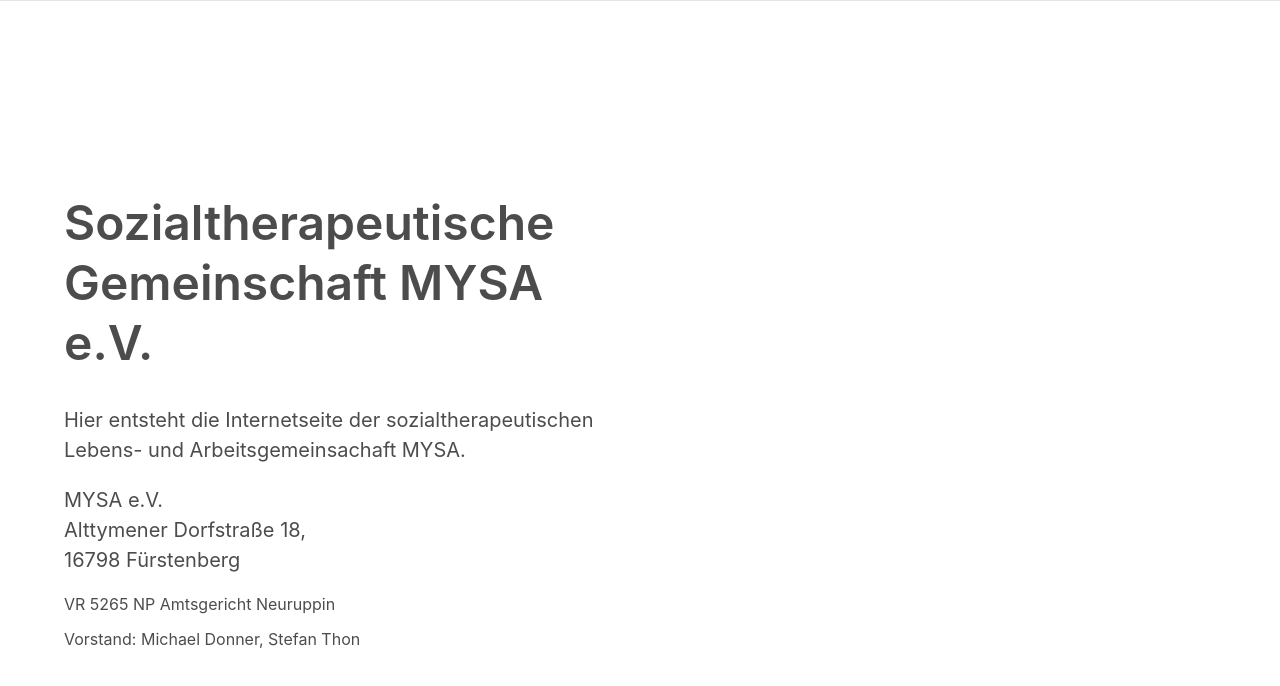
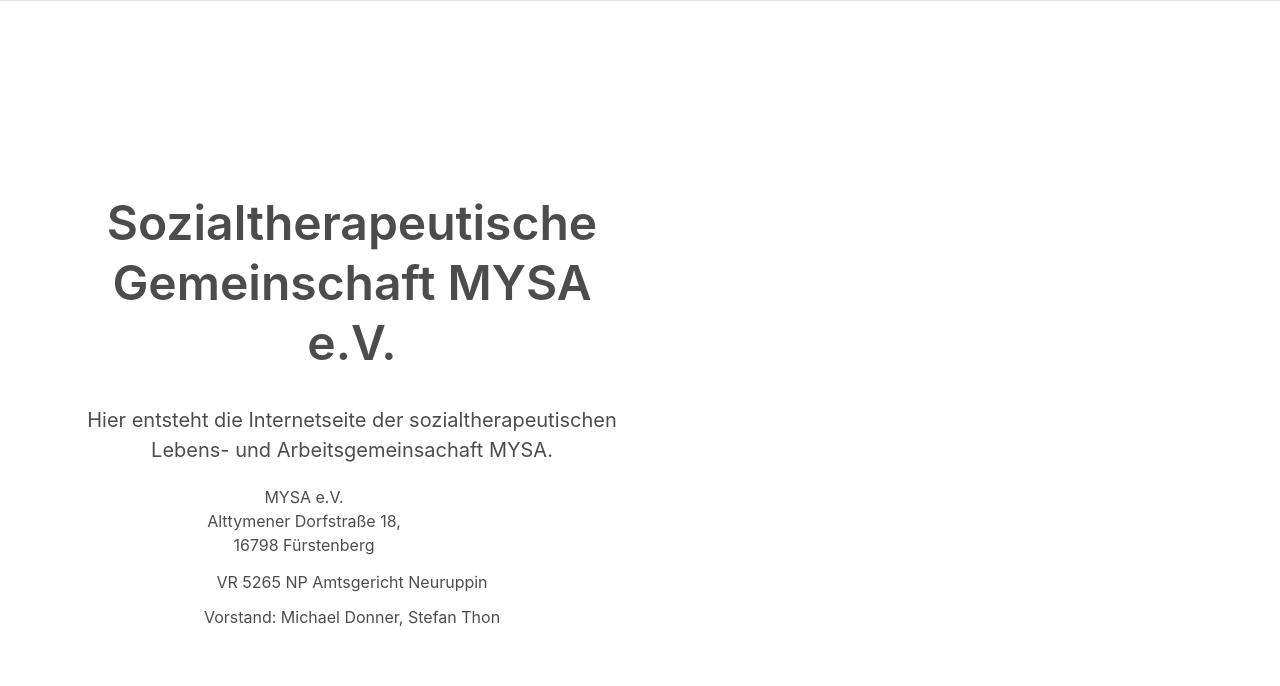
Before and after one commit to mysa-community/www, a plain HTML site: page index.html in a window 1280 px wide. Drawn offline with nearby package versions, Linux system fonts and the light colour scheme.

Commit message:
Update index.html

```diff
--- a/index.html
+++ b/index.html
@@ -8,21 +8,21 @@
       <section class="bg-black-0125 w-100">
         <article class="pb4">
           <div class="ph3 ph5-ns">
-            <div class="cf mw9 center tc-m">
+            <div class="cf mw9 tc">
               <div class="pb3 pb4-ns pt4 pt5-ns mt6 black-70 fl-l w-50-l">
-                <h1 class="f4 fw6 f1-ns lh-title measure mt0">
+                <h1 class="f4 fw6 f2-m f1-l lh-title measure mt0">
                   Sozialtherapeutische Gemeinschaft MYSA e.V.
                 </h1>
                 <p class="f5 f4-ns fw4 b measure dib-m lh-copy">
                   Hier entsteht die Internetseite der sozialtherapeutischen Lebens- und Arbeitsgemeinsachaft MYSA.
                 </p>
-                <p class="f5 f4-ns fw4 b measure dib-m lh-copy">
+                <p class="f5 fw4 b measure dib-m lh-copy">
                   MYSA e.V.<br>Alttymener Dorfstraße 18,<br>16798 Fürstenberg
                 </p>
-                <p lass="f5 f4-ns fw4 b measure dib-m lh-copy">
+                <p lass="f5 fw4 b measure dib-m lh-copy">
                   VR 5265 NP Amtsgericht Neuruppin
                 </p>
-                <p lass="f5 f4-ns fw4 b measure dib-m lh-copy">
+                <p lass="f5 fw4 b measure dib-m lh-copy">
                   Vorstand: Michael Donner, Stefan Thon
                 </p>
               </div>
```
